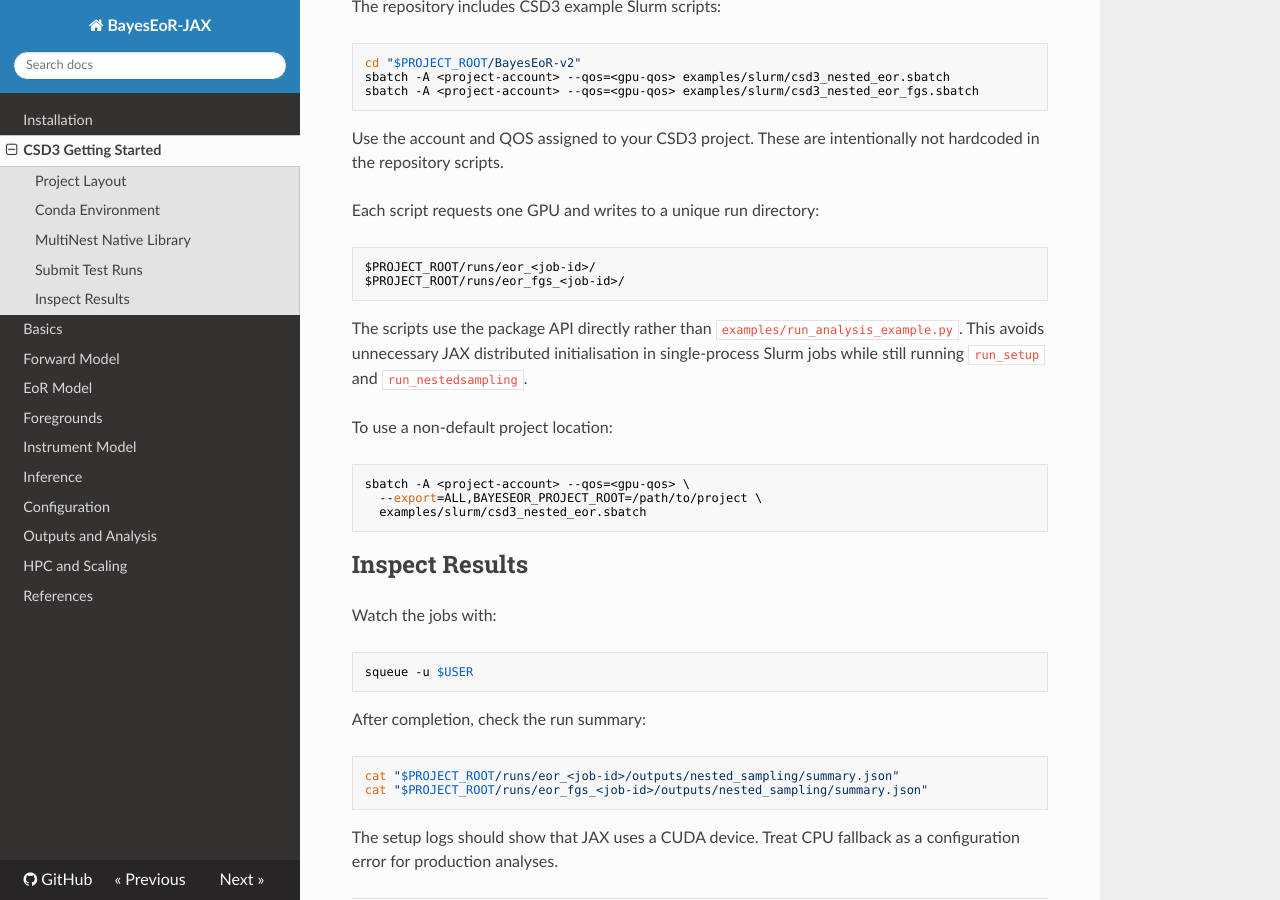
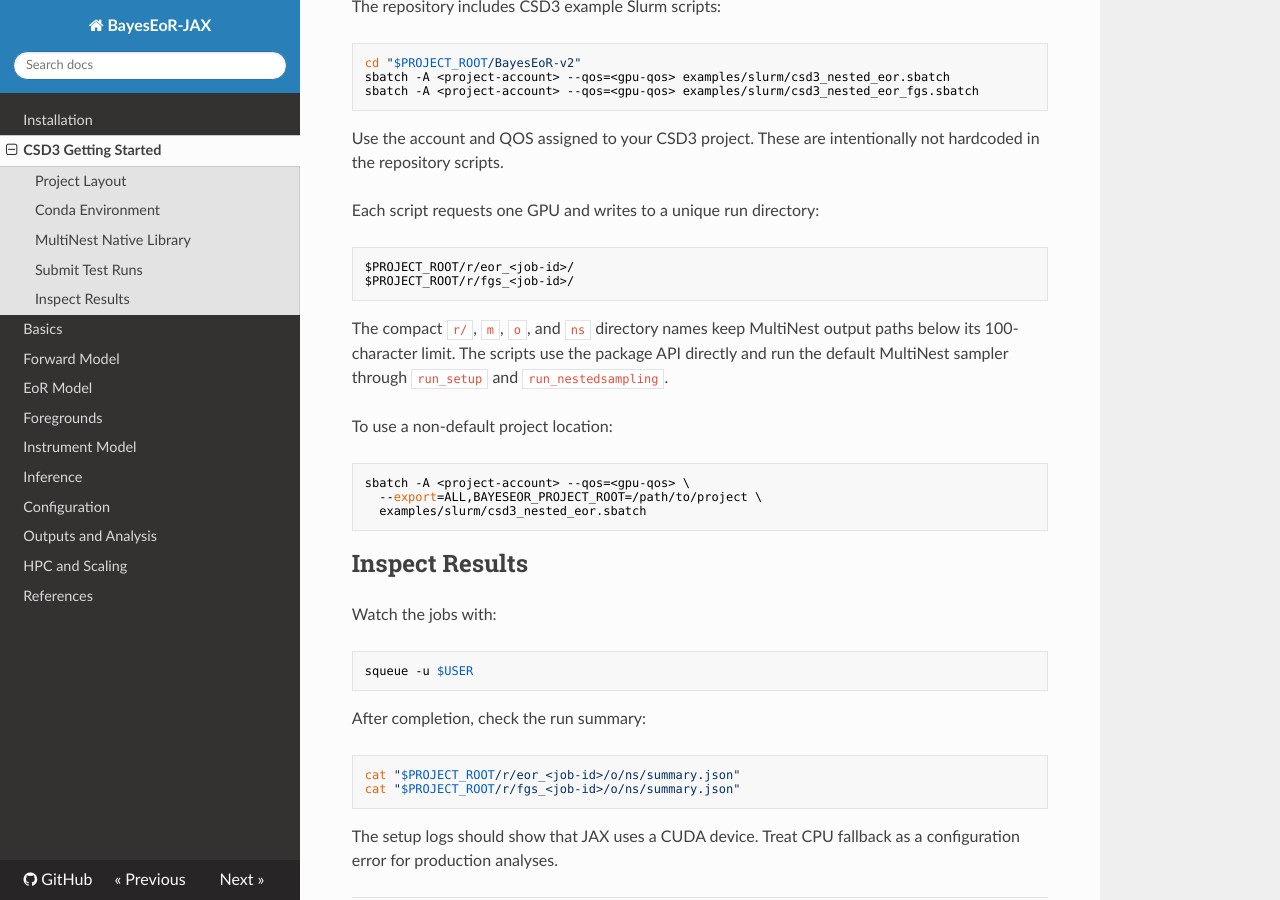
Before and after one commit to JacobTutt/BayesEoR-JAX, an MkDocs documentation site: the page built from docs/csd3.md, in a window 1280 px wide and 900 px high, scrolled down 2114 px. Built offline with MkDocs 1.6.1, drawn with Linux system fonts in a browser that asks for light colours; nearby versions of some CDN libraries; some of the changed text lies outside the part shown.

Commit message:
Make MultiNest the default sampler

````diff
--- a/docs/csd3.md
+++ b/docs/csd3.md
@@ -22,7 +22,7 @@ The Slurm scripts in `examples/slurm/` default to this layout:
 $PROJECT_ROOT/
   BayesEoR-v2/
   conda-env/
-  runs/
+  r/
 ```
 
 If you use a different location, pass `BAYESEOR_PROJECT_ROOT`, `BAYESEOR_REPO_DIR`, or `BAYESEOR_ENV_DIR` when submitting the job.
@@ -118,11 +118,11 @@ Use the account and QOS assigned to your CSD3 project. These are intentionally n
 Each script requests one GPU and writes to a unique run directory:
 
 ```text
-$PROJECT_ROOT/runs/eor_<job-id>/
-$PROJECT_ROOT/runs/eor_fgs_<job-id>/
+$PROJECT_ROOT/r/eor_<job-id>/
+$PROJECT_ROOT/r/fgs_<job-id>/
 ```
 
-The scripts use the package API directly rather than `examples/run_analysis_example.py`. This avoids unnecessary JAX distributed initialisation in single-process Slurm jobs while still running `run_setup` and `run_nestedsampling`.
+The compact `r/`, `m`, `o`, and `ns` directory names keep MultiNest output paths below its 100-character limit. The scripts use the package API directly and run the default MultiNest sampler through `run_setup` and `run_nestedsampling`.
 
 To use a non-default project location:
 
@@ -143,8 +143,8 @@ squeue -u $USER
 After completion, check the run summary:
 
 ```bash
-cat "$PROJECT_ROOT/runs/eor_<job-id>/outputs/nested_sampling/summary.json"
-cat "$PROJECT_ROOT/runs/eor_fgs_<job-id>/outputs/nested_sampling/summary.json"
+cat "$PROJECT_ROOT/r/eor_<job-id>/o/ns/summary.json"
+cat "$PROJECT_ROOT/r/fgs_<job-id>/o/ns/summary.json"
 ```
 
 The setup logs should show that JAX uses a CUDA device. Treat CPU fallback as a configuration error for production analyses.
````
Also changed, not shown: README.md (+1 -1 lines), docs/configuration.md (+5 -4 lines), docs/inference.md (+8 -7 lines), docs/installation.md (+2 -2 lines), docs/outputs-analysis.md (+6 -6 lines), 5 other files.
